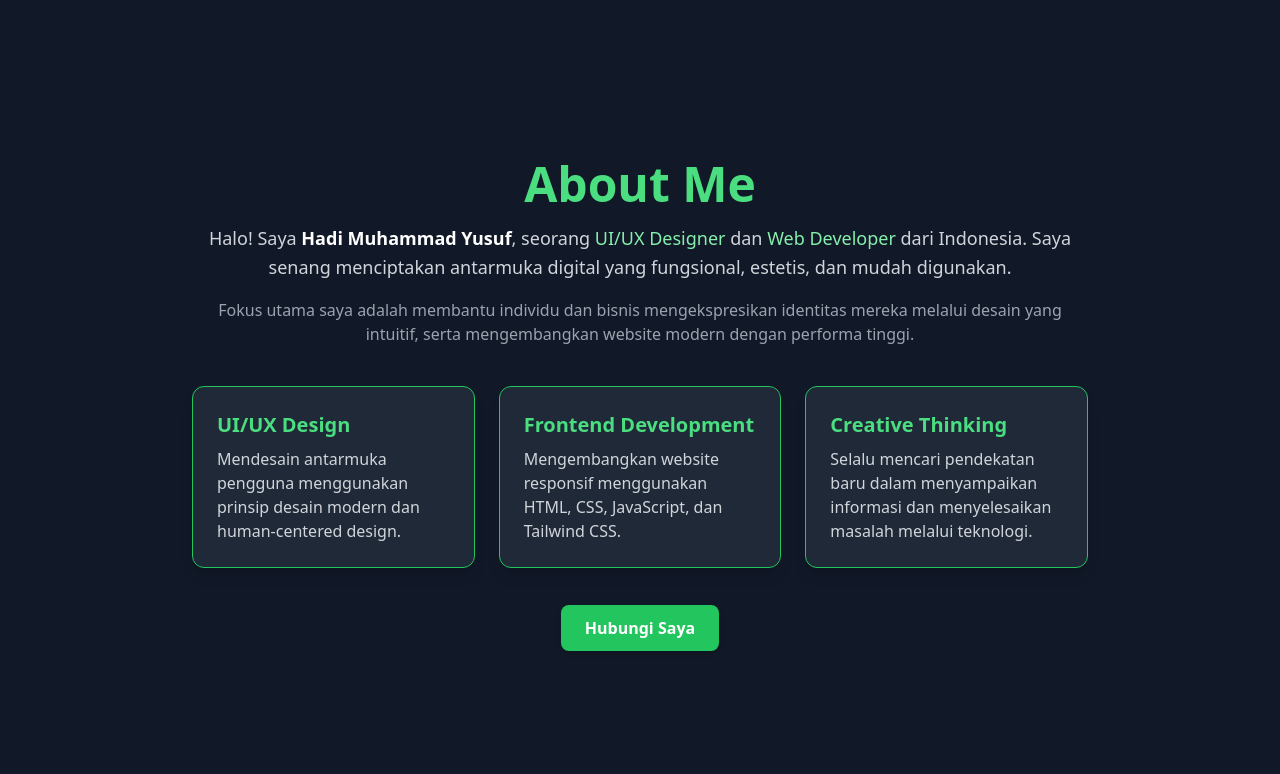
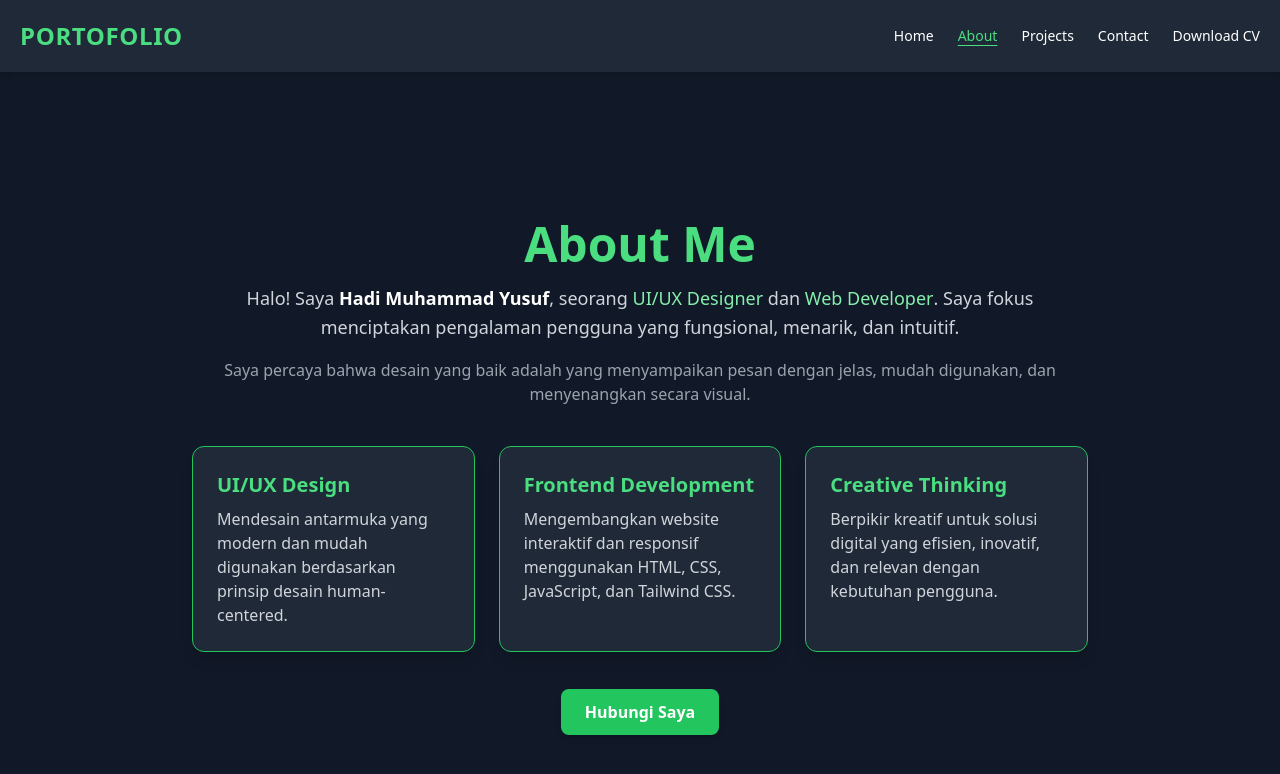
Before and after one commit to Team-Informatika/714230019, a plain HTML site: page about.html in a window 1280 px wide. Drawn offline with nearby package versions, Linux system fonts and the light colour scheme.

Commit message:
tambah navbar

```diff
--- a/about.html
+++ b/about.html
@@ -9,34 +9,48 @@
 </head>
 <body class="bg-gray-900 text-white font-sans">
 
-  <!-- Header Section -->
+  <!-- Navbar -->
+  <nav class="bg-gray-800 shadow-md">
+    <div class="container mx-auto flex justify-between items-center p-5">
+      <h1 class="text-2xl font-extrabold tracking-wide text-green-400">PORTOFOLIO</h1>
+      <div class="hidden md:flex space-x-6 text-sm font-medium">
+        <a href="index.html" class="hover:text-green-400 transition">Home</a>
+        <a href="about.html" class="text-green-400 underline underline-offset-4">About</a>
+        <a href="projects.html" class="hover:text-green-400 transition">Projects</a>
+        <a href="contact.html" class="hover:text-green-400 transition">Contact</a>
+        <a href="download.html" class="hover:text-green-400 transition">Download CV</a>
+      </div>
+    </div>
+  </nav>
+
+  <!-- About Section -->
   <section class="min-h-screen flex items-center justify-center px-6 py-20">
     <div class="max-w-4xl mx-auto text-center">
       <h1 class="text-5xl font-extrabold text-green-400">About Me</h1>
       <p class="mt-4 text-lg text-gray-300 leading-relaxed">
-        Halo! Saya <span class="font-semibold text-white">Hadi Muhammad Yusuf</span>, seorang <span class="text-green-300 font-medium">UI/UX Designer</span> dan <span class="text-green-300 font-medium">Web Developer</span> dari Indonesia. Saya senang menciptakan antarmuka digital yang fungsional, estetis, dan mudah digunakan.
+        Halo! Saya <span class="font-semibold text-white">Hadi Muhammad Yusuf</span>, seorang <span class="text-green-300 font-medium">UI/UX Designer</span> dan <span class="text-green-300 font-medium">Web Developer</span>. Saya fokus menciptakan pengalaman pengguna yang fungsional, menarik, dan intuitif.
       </p>
       <p class="mt-4 text-gray-400">
-        Fokus utama saya adalah membantu individu dan bisnis mengekspresikan identitas mereka melalui desain yang intuitif, serta mengembangkan website modern dengan performa tinggi.
+        Saya percaya bahwa desain yang baik adalah yang menyampaikan pesan dengan jelas, mudah digunakan, dan menyenangkan secara visual.
       </p>
 
-      <!-- Skill Highlights -->
+      <!-- Skills -->
       <div class="mt-10 grid md:grid-cols-3 gap-6 text-left">
         <div class="bg-gray-800 p-6 rounded-xl shadow-lg border border-green-500">
           <h3 class="text-xl font-bold text-green-400 mb-2">UI/UX Design</h3>
-          <p class="text-gray-300">Mendesain antarmuka pengguna menggunakan prinsip desain modern dan human-centered design.</p>
+          <p class="text-gray-300">Mendesain antarmuka yang modern dan mudah digunakan berdasarkan prinsip desain human-centered.</p>
         </div>
         <div class="bg-gray-800 p-6 rounded-xl shadow-lg border border-green-500">
           <h3 class="text-xl font-bold text-green-400 mb-2">Frontend Development</h3>
-          <p class="text-gray-300">Mengembangkan website responsif menggunakan HTML, CSS, JavaScript, dan Tailwind CSS.</p>
+          <p class="text-gray-300">Mengembangkan website interaktif dan responsif menggunakan HTML, CSS, JavaScript, dan Tailwind CSS.</p>
         </div>
         <div class="bg-gray-800 p-6 rounded-xl shadow-lg border border-green-500">
           <h3 class="text-xl font-bold text-green-400 mb-2">Creative Thinking</h3>
-          <p class="text-gray-300">Selalu mencari pendekatan baru dalam menyampaikan informasi dan menyelesaikan masalah melalui teknologi.</p>
+          <p class="text-gray-300">Berpikir kreatif untuk solusi digital yang efisien, inovatif, dan relevan dengan kebutuhan pengguna.</p>
         </div>
       </div>
 
-      <!-- CTA -->
+      <!-- CTA Button -->
       <div class="mt-12">
         <a href="contact.html" class="bg-green-500 hover:bg-green-600 px-6 py-3 rounded-lg text-white font-semibold shadow-md transition">
           Hubungi Saya
```
